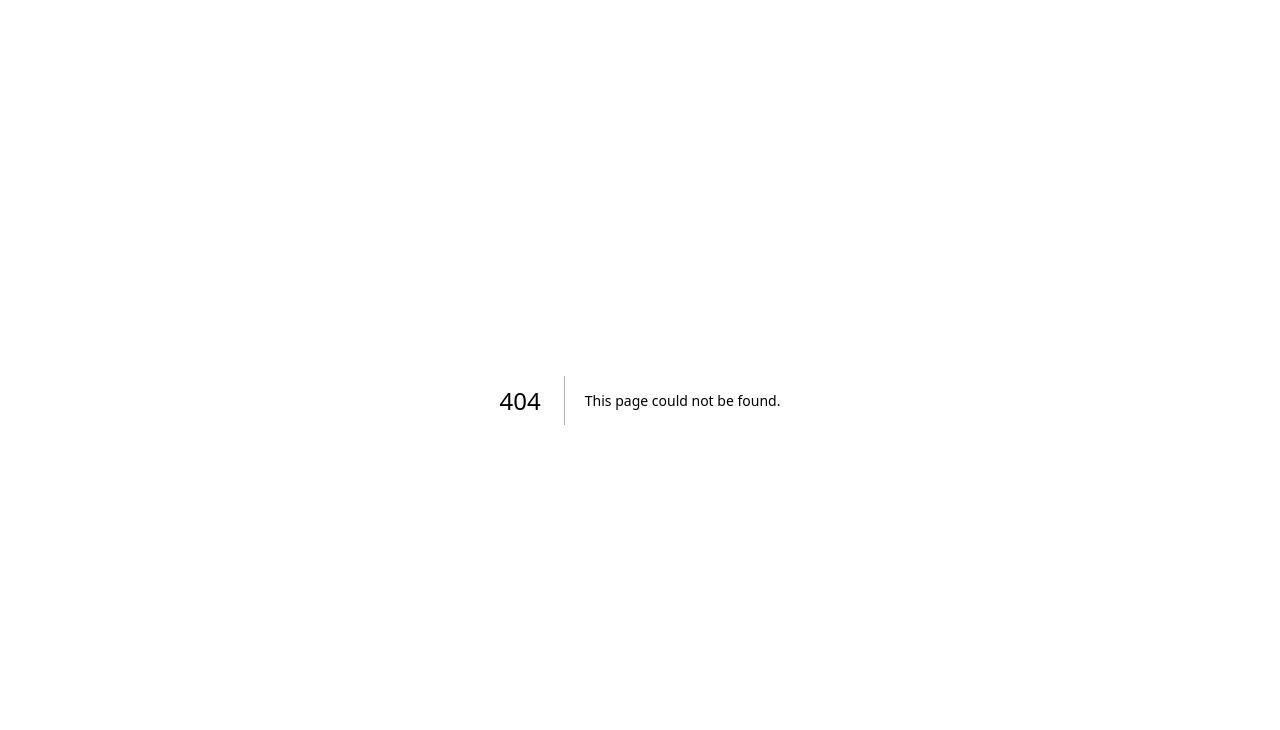
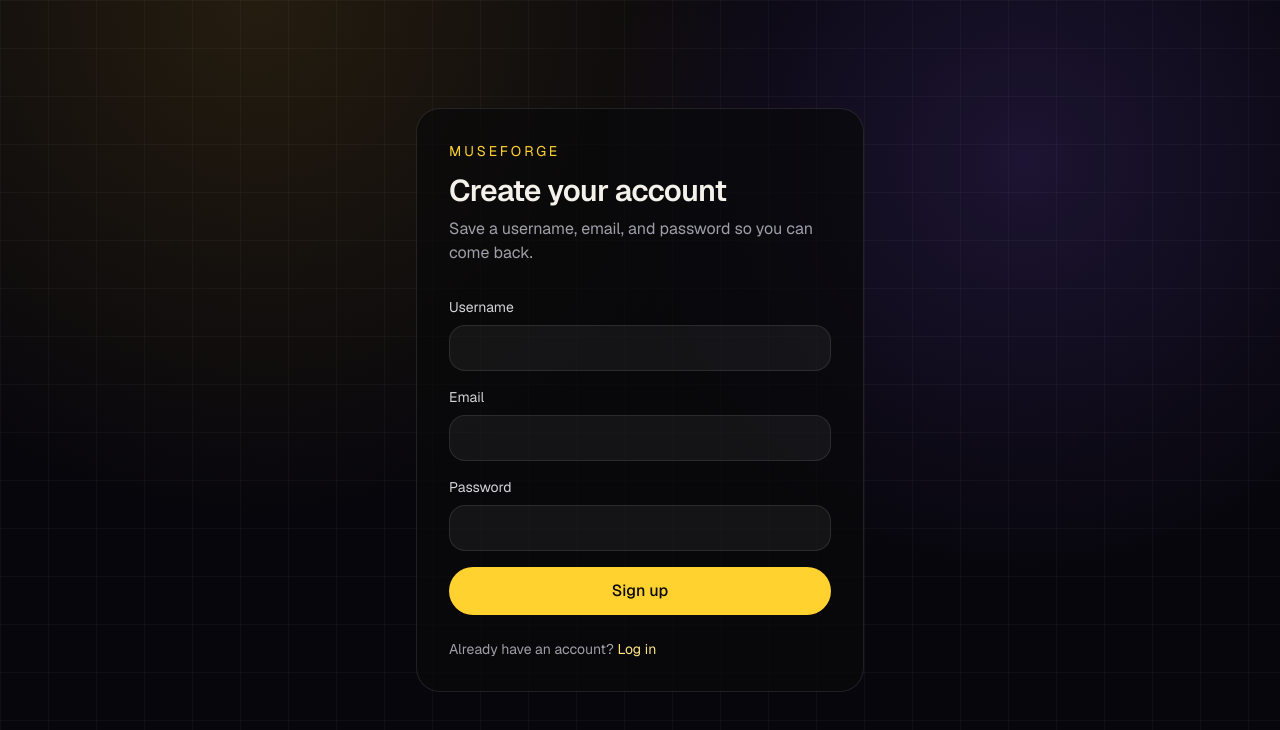
Before and after one commit to maxmazzarese-sys/museforge, a Next.js app: page /signup in a window 1280 px wide. Before the commit this address had no page. Shown: the top 730 px of the page. Built offline with nearby package versions, Linux system fonts and the light colour scheme.

Commit message:
Add login and signup screens and show the signed-in user

```diff
--- /dev/null
+++ b/src/app/login/page.tsx
@@ -0,0 +1,84 @@
+"use client";
+
+import Link from "next/link";
+import { useRouter } from "next/navigation";
+import { useState } from "react";
+
+export default function LoginPage() {
+  const router = useRouter();
+  const [login, setLogin] = useState("");
+  const [password, setPassword] = useState("");
+  const [error, setError] = useState<string | null>(null);
+  const [loading, setLoading] = useState(false);
+
+  async function onSubmit(e: React.FormEvent) {
+    e.preventDefault();
+    setLoading(true);
+    setError(null);
+    try {
+      const res = await fetch("/api/auth/login", {
+        method: "POST",
+        headers: { "Content-Type": "application/json" },
+        body: JSON.stringify({ login, password }),
+      });
+      const data = await res.json();
+      if (!res.ok) {
+        setError(data.error || "Could not log in.");
+        return;
+      }
+      router.push("/");
+      router.refresh();
+    } catch {
+      setError("Could not log in. Try again.");
+    } finally {
+      setLoading(false);
+    }
+  }
+
+  return (
+    <main className="grid-fade min-h-screen flex items-center justify-center px-6 py-16">
+      <div className="w-full max-w-md rounded-3xl border border-white/10 bg-zinc-950/70 p-8">
+        <p className="text-amber-300 text-sm tracking-[0.2em] uppercase">MuseForge</p>
+        <h1 className="mt-3 text-3xl font-semibold tracking-tight">Log in</h1>
+        <p className="mt-2 text-zinc-400">Welcome back. Use your email or username.</p>
+        <form onSubmit={onSubmit} className="mt-8 space-y-4">
+          <label className="block text-sm">
+            <span className="text-zinc-300">Email or username</span>
+            <input
+              value={login}
+              onChange={(e) => setLogin(e.target.value)}
+              autoComplete="username"
+              required
+              className="mt-2 w-full rounded-2xl border border-white/10 bg-white/5 px-4 py-3 outline-none focus:border-amber-300/60"
+            />
+          </label>
+          <label className="block text-sm">
+            <span className="text-zinc-300">Password</span>
+            <input
+              type="password"
+              value={password}
+              onChange={(e) => setPassword(e.target.value)}
+              autoComplete="current-password"
+              required
+              className="mt-2 w-full rounded-2xl border border-white/10 bg-white/5 px-4 py-3 outline-none focus:border-amber-300/60"
+            />
+          </label>
+          {error ? <p className="text-sm text-rose-300">{error}</p> : null}
+          <button
+            type="submit"
+            disabled={loading}
+            className="w-full rounded-full bg-amber-300 py-3 font-medium text-zinc-950 hover:bg-amber-200 disabled:opacity-60"
+          >
+            {loading ? "Signing in…" : "Log in"}
+          </button>
+        </form>
+        <p className="mt-6 text-sm text-zinc-400">
+          New here?{" "}
+          <Link href="/signup" className="text-amber-200 hover:text-amber-100">
+            Create an account
+          </Link>
+        </p>
+      </div>
+    </main>
+  );
+}
--- /dev/null
+++ b/src/app/signup/page.tsx
@@ -0,0 +1,101 @@
+"use client";
+
+import Link from "next/link";
+import { useRouter } from "next/navigation";
+import { useState } from "react";
+
+export default function SignupPage() {
+  const router = useRouter();
+  const [username, setUsername] = useState("");
+  const [email, setEmail] = useState("");
+  const [password, setPassword] = useState("");
+  const [error, setError] = useState<string | null>(null);
+  const [loading, setLoading] = useState(false);
+
+  async function onSubmit(e: React.FormEvent) {
+    e.preventDefault();
+    setLoading(true);
+    setError(null);
+    try {
+      const res = await fetch("/api/auth/signup", {
+        method: "POST",
+        headers: { "Content-Type": "application/json" },
+        body: JSON.stringify({ username, email, password }),
+      });
+      const data = await res.json();
+      if (!res.ok) {
+        setError(data.error || "Could not create the account.");
+        return;
+      }
+      router.push("/");
+      router.refresh();
+    } catch {
+      setError("Could not create the account. Try again.");
+    } finally {
+      setLoading(false);
+    }
+  }
+
+  return (
+    <main className="grid-fade min-h-screen flex items-center justify-center px-6 py-16">
+      <div className="w-full max-w-md rounded-3xl border border-white/10 bg-zinc-950/70 p-8">
+        <p className="text-amber-300 text-sm tracking-[0.2em] uppercase">MuseForge</p>
+        <h1 className="mt-3 text-3xl font-semibold tracking-tight">Create your account</h1>
+        <p className="mt-2 text-zinc-400">
+          Save a username, email, and password so you can come back.
+        </p>
+        <form onSubmit={onSubmit} className="mt-8 space-y-4">
+          <label className="block text-sm">
+            <span className="text-zinc-300">Username</span>
+            <input
+              value={username}
+              onChange={(e) => setUsername(e.target.value)}
+              autoComplete="username"
+              required
+              minLength={3}
+              maxLength={20}
+              className="mt-2 w-full rounded-2xl border border-white/10 bg-white/5 px-4 py-3 outline-none focus:border-amber-300/60"
+            />
+          </label>
+          <label className="block text-sm">
+            <span className="text-zinc-300">Email</span>
+            <input
+              type="email"
+              value={email}
+              onChange={(e) => setEmail(e.target.value)}
+              autoComplete="email"
+              required
+              className="mt-2 w-full rounded-2xl border border-white/10 bg-white/5 px-4 py-3 outline-none focus:border-amber-300/60"
+            />
+          </label>
+          <label className="block text-sm">
+            <span className="text-zinc-300">Password</span>
+            <input
+              type="password"
+              value={password}
+              onChange={(e) => setPassword(e.target.value)}
+              autoComplete="new-password"
+              required
+              minLength={8}
+              className="mt-2 w-full rounded-2xl border border-white/10 bg-white/5 px-4 py-3 outline-none focus:border-amber-300/60"
+            />
+          </label>
+          {error ? <p className="text-sm text-rose-300">{error}</p> : null}
+          <button
+            type="submit"
+            disabled={loading}
+            className="w-full rounded-full bg-amber-300 py-3 font-medium text-zinc-950 hover:bg-amber-200 disabled:opacity-60"
+          >
+            {loading ? "Saving account…" : "Sign up"}
+          </button>
+        </form>
+        <p className="mt-6 text-sm text-zinc-400">
+          Already have an account?{" "}
+          <Link href="/login" className="text-amber-200 hover:text-amber-100">
+            Log in
+          </Link>
+        </p>
+      </div>
+    </main>
+  );
+}
```
